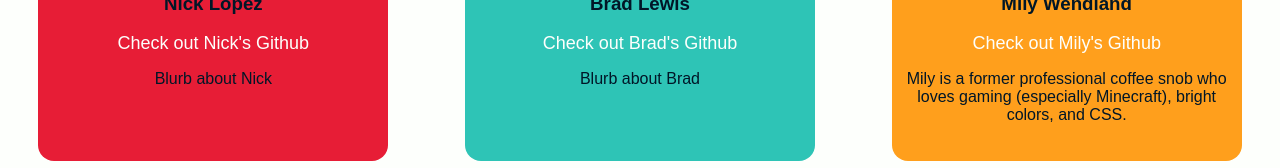
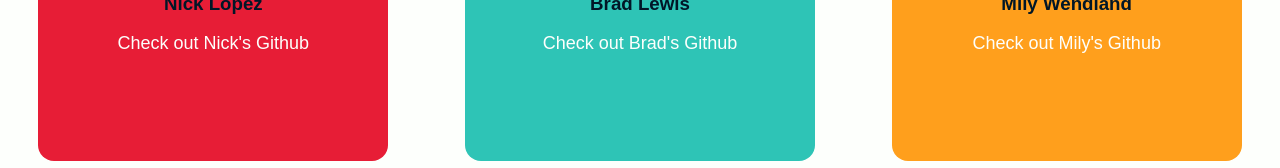
Before and after one commit to BLewis739/u3_project_yelp_guesser_f, a React (Create React App) app in the folder yelp-guesser/: page /about in a window 1280 px wide. Shown: the part 776-944 px from the top of the page. Built offline with nearby package versions, Linux system fonts and the light colour scheme; no server answers; a web font is replaced by a local one.

Commit message:
css cleanup and delete dev blurb

```diff
--- a/yelp-guesser/src/pages/about.js
+++ b/yelp-guesser/src/pages/about.js
@@ -20,7 +20,6 @@ const About = () => {
           ></img>
           <h3 className="dev-name">Nick Lopez</h3>
           <a href="https://github.com/nicklope">Check out Nick's Github</a>
-          <p>Blurb about Nick</p>
         </div>
 
         <div className="dev-card2">
@@ -30,7 +29,6 @@ const About = () => {
           ></img>
           <h3 className="dev-name">Brad Lewis</h3>
           <a href="https://github.com/BLewis739">Check out Brad's Github</a>
-          <p>Blurb about Brad</p>
         </div>
 
         <div className="dev-card3">
@@ -40,10 +38,6 @@ const About = () => {
           ></img>
           <h3 className="dev-name">Mily Wendland</h3>
           <a href="https://github.com/milywendland">Check out Mily's Github</a>
-          <p>
-            Mily is a former professional coffee snob who loves gaming
-            (especially Minecraft), bright colors, and CSS.
-          </p>
         </div>
       </div>
     </div>
```
